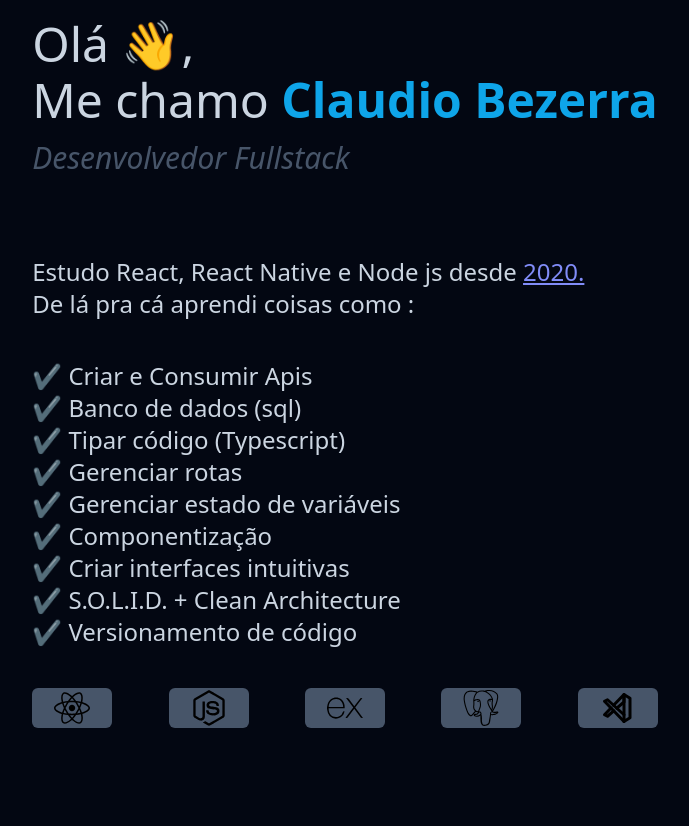
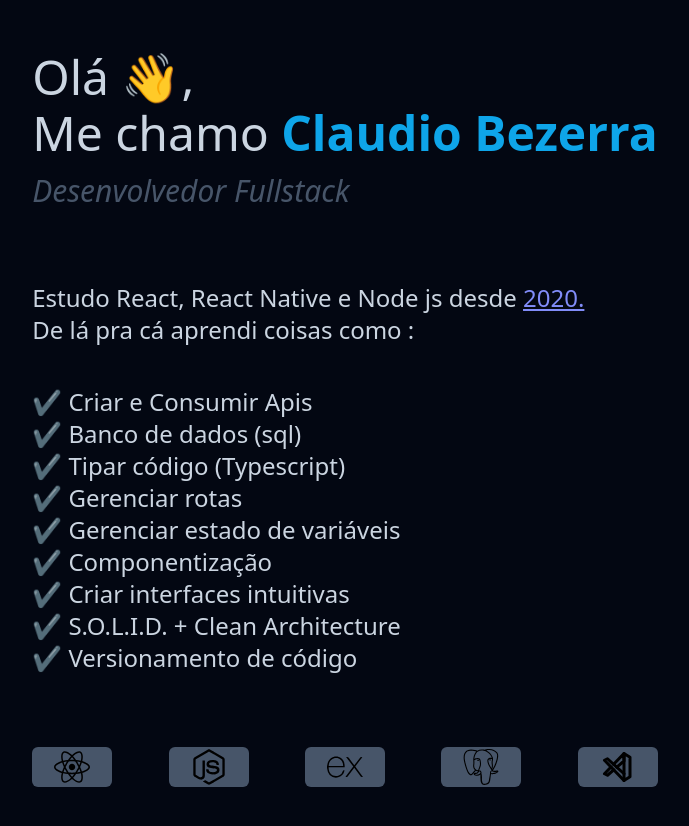
Before and after one commit to ClaudioBzrr/portfolio, a React (Vite) app: page / in a window 1280 px wide. Shown: the top 826 px of the page, without its empty margins (295-984 px from the left). Built offline with nearby package versions, Linux system fonts and the light colour scheme.

Commit message:
🩹 Fix: items spacing

```diff
--- a/src/App.tsx
+++ b/src/App.tsx
@@ -7,7 +7,7 @@ export function App() {
   return (
     <div className="bg-gray-950 max-w-screen min-h-screen flex flex-row items-center justify-center">
       <div className="flex flex-col items-center justify-center mx-10 pt-5">
-        <article className="max-h-screen">
+        <article className="h-screen flex flex-col justify-evenly">
           <section className="presentation">
             <div className="text-slate-300 sm:text-5xl text-2xl">
               <h1 className="w-full text-left">Olá 👋,</h1>
@@ -22,7 +22,7 @@ export function App() {
               Desenvolvedor Fullstack
             </p>
           </section>
-          <section className="Experience sm:mt-20 mt-10">
+          <section className="Experience mt-10">
             <div className="text-slate-300 md:text-2xl sm:text-xl">
               <p className="w-full">
                 Estudo React, React Native e Node js desde{' '}
```
